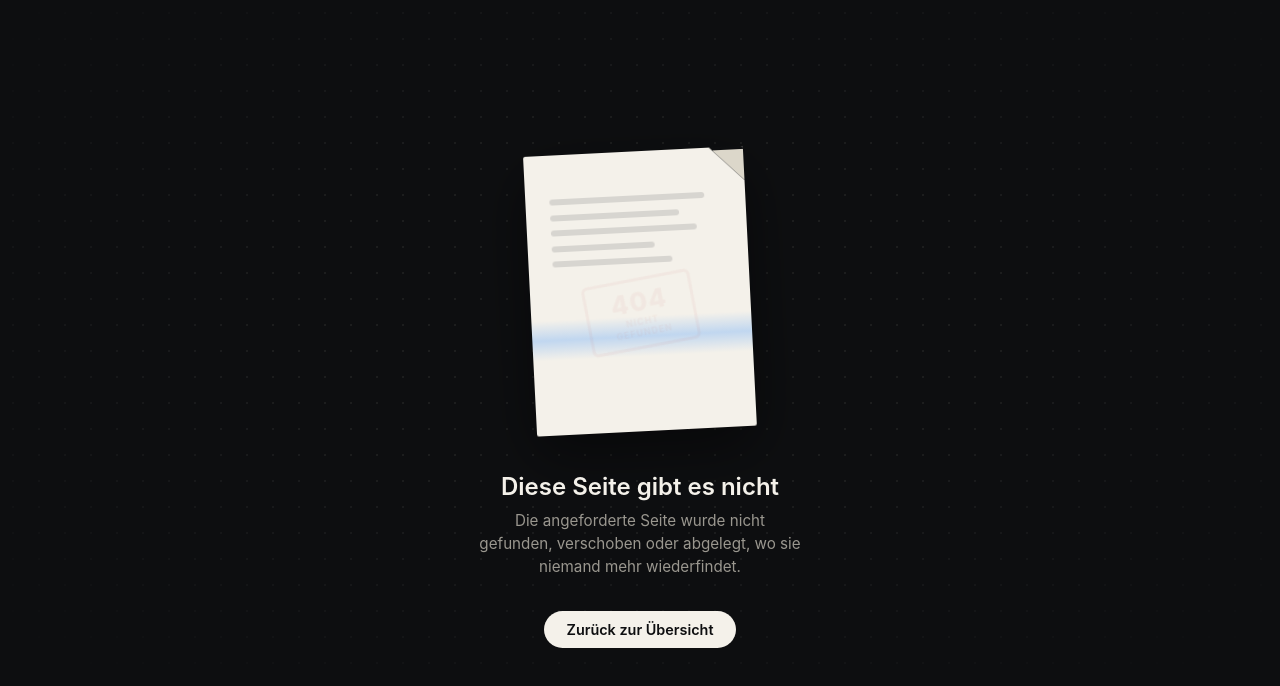
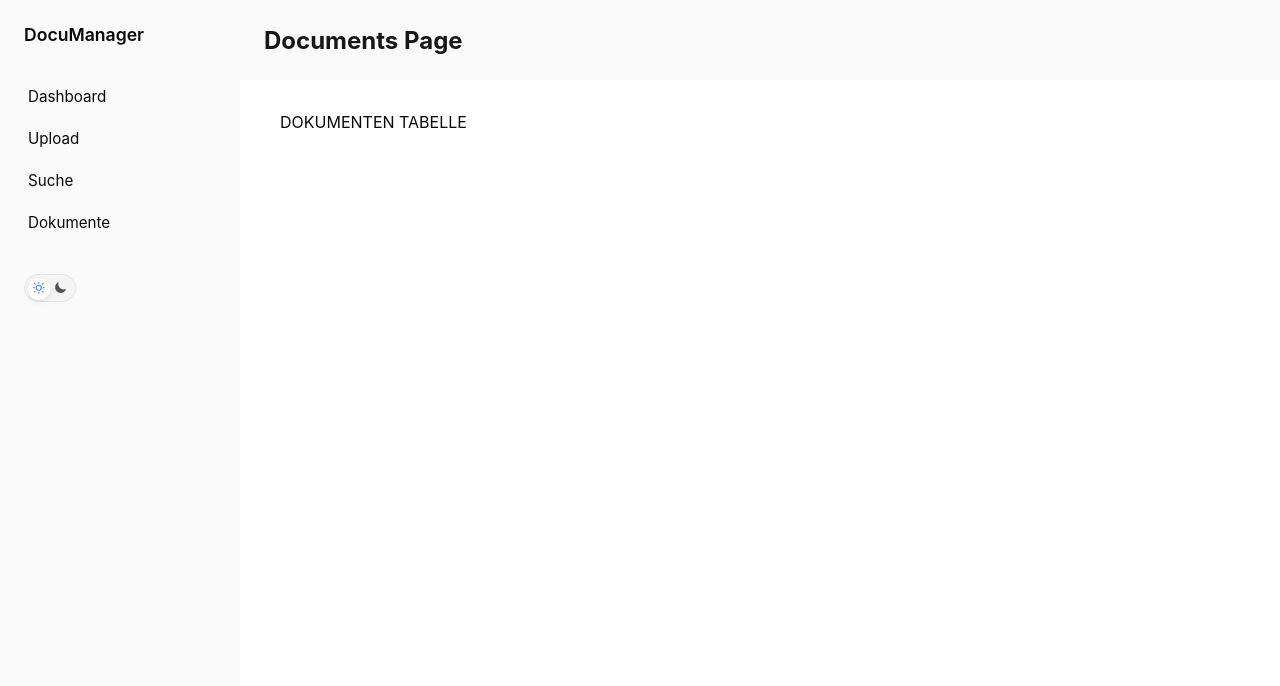
Before and after one commit to deadstx/SWEN_3, a Next.js app in the folder swen3-frontend/: page /documents in a window 1280 px wide. Before the commit this address had no page. Shown: the top 686 px of the page. Built offline with nearby package versions, Linux system fonts and the light colour scheme.

Commit message:
Implemented PageHeader incl new Styling

```diff
--- /dev/null
+++ b/swen3-frontend/src/app/documents/page.tsx
@@ -0,0 +1,10 @@
+import MainLayout from "@/components/layout/MainLayout";
+import DocumentsTable from "@/components/documents/DocumentsTable";
+
+export default function DocumentsPage() {
+    return (
+        <MainLayout title="Documents Page">
+            <DocumentsTable />
+        </MainLayout>
+    );
+}
--- a/swen3-frontend/src/app/page.tsx
+++ b/swen3-frontend/src/app/page.tsx
@@ -4,7 +4,7 @@ import DashboardStatCards from "@/components/dashboard/DashboardStatCards";
 
 export default function DashboardPage() {
   return (
-      <MainLayout>
+      <MainLayout title={"Dashboard"}>
         <DashboardStatCards/>
       </MainLayout>
   );
--- a/swen3-frontend/src/app/upload/page.tsx
+++ b/swen3-frontend/src/app/upload/page.tsx
@@ -4,7 +4,7 @@ import UploadForm from "@/components/upload/UploadForm";
 
 export default function UploadPage() {
     return (
-        <MainLayout>
+        <MainLayout title={"Upload"}>
             <UploadForm />
         </MainLayout>
     );
--- /dev/null
+++ b/swen3-frontend/src/components/documents/DocumentsTable.tsx
@@ -0,0 +1,7 @@
+
+
+export default function DocumentsTable() {
+    return (
+        <div>DOKUMENTEN TABELLE</div>
+    );
+}
--- a/swen3-frontend/src/components/layout/MainLayout.tsx
+++ b/swen3-frontend/src/components/layout/MainLayout.tsx
@@ -1,17 +1,21 @@
 import Sidebar from "@/components/layout/Sidebar";
+import PageHeader from "@/components/layout/PageHeader";
 import "@/styling/layout/MainLayout.css";
-
-
 
 type MainLayoutProps = {
     children: React.ReactNode;
+    title: string;
+    subtitle?: string;
 };
 
-export default function MainLayout({ children }: MainLayoutProps) {
+export default function MainLayout({ children, title, subtitle }: MainLayoutProps) {
     return (
         <div className="main-layout">
             <Sidebar />
-            <main className="main-layout__content">{children}</main>
+            <div className="main-layout__body">
+                <PageHeader title={title} subtitle={subtitle} />
+                <main className="main-layout__content">{children}</main>
+            </div>
         </div>
     );
 }
--- /dev/null
+++ b/swen3-frontend/src/components/layout/PageHeader.tsx
@@ -0,0 +1,15 @@
+import "@/styling/layout/PageHeader.css";
+
+interface PageHeaderProps {
+    title: string;
+    subtitle?: string;
+}
+
+export default function PageHeader({ title, subtitle }: PageHeaderProps) {
+    return (
+        <header className="page-header">
+            <h1 className="page-header__title">{title}</h1>
+            {subtitle && <p className="page-header__subtitle">{subtitle}</p>}
+        </header>
+    );
+}
--- a/swen3-frontend/src/styling/layout/MainLayout.css
+++ b/swen3-frontend/src/styling/layout/MainLayout.css
@@ -1,12 +1,18 @@
 .main-layout {
     display: flex;
-    min-height: 100vh;
-    background-color: var(--background);
-    color: var(--text-primary);
+    height: 100vh;
+}
+
+.main-layout__body {
+    display: flex;
+    flex-direction: column;
+    flex: 1;
+    min-width: 0; /* verhindert Überlaufen bei breitem Inhalt */
 }
 
 .main-layout__content {
     flex: 1;
+    overflow-y: auto; /* nur der Content scrollt, der Header bleibt oben */
     padding: 2rem 2.5rem;
     box-sizing: border-box;
     max-width: 100%;
--- /dev/null
+++ b/swen3-frontend/src/styling/layout/PageHeader.css
@@ -0,0 +1,22 @@
+.page-header {
+    width: 100%;
+    height: 80px;
+    flex-shrink: 0;
+    display: flex;
+    flex-direction: column;
+    justify-content: center;
+    padding: 0 24px;
+    box-sizing: border-box;
+    background-color: var(--sidebar-background);
+}
+
+.page-header__title {
+    margin: 0;
+    font-size: 1.5rem;
+}
+
+.page-header__subtitle {
+    margin: 0;
+    font-size: 0.875rem;
+    opacity: 0.7;
+}
```
